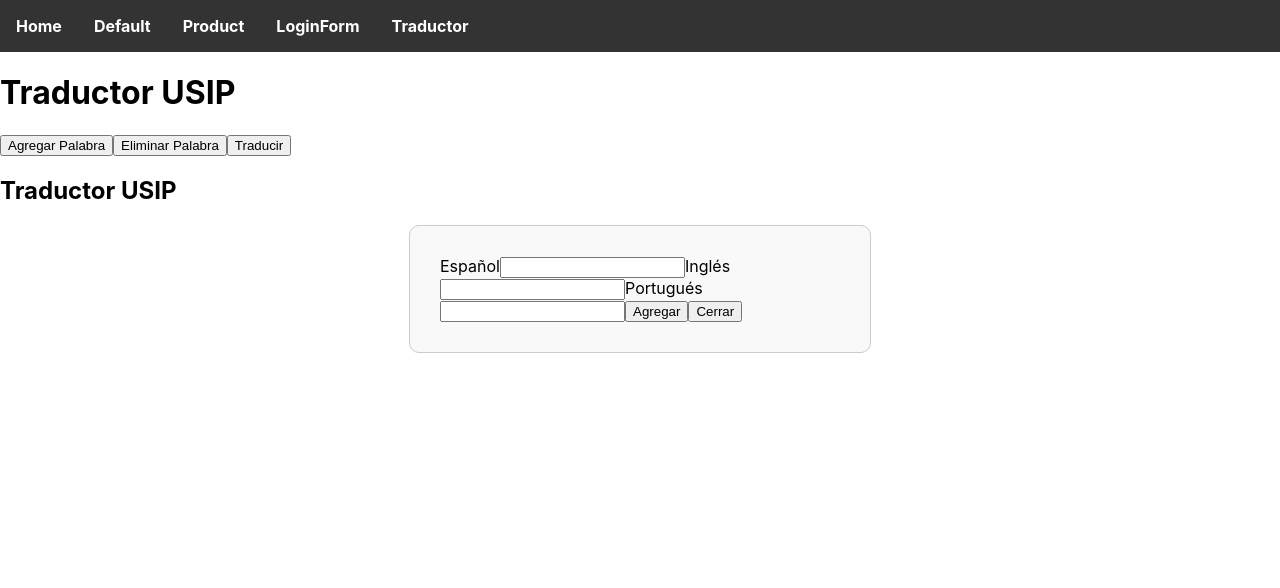
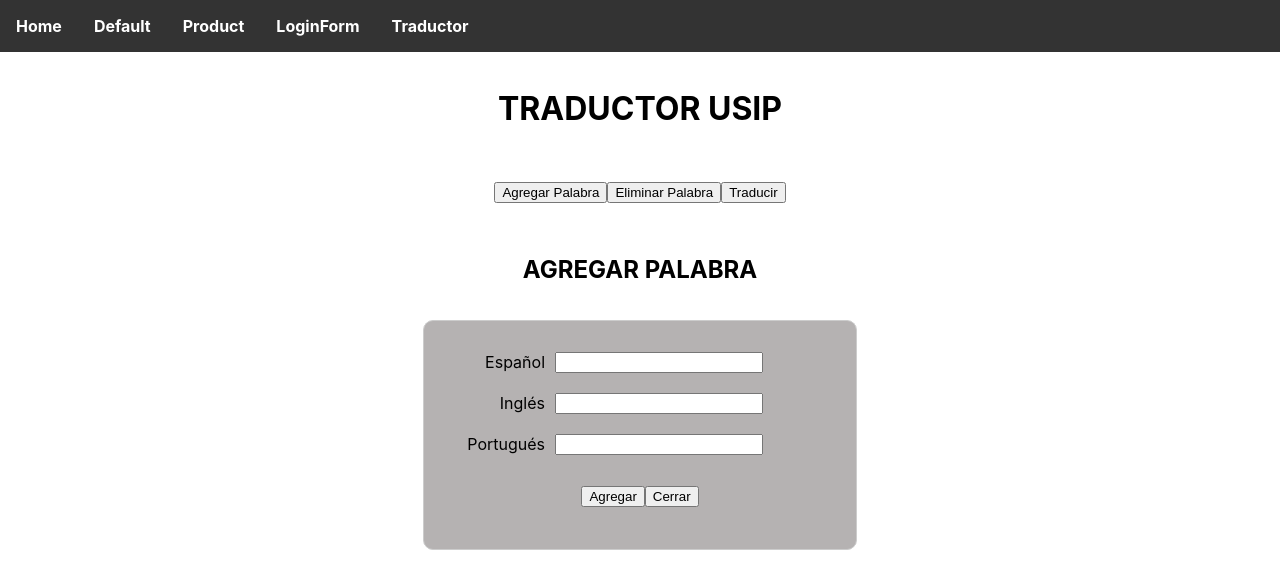
Before and after one commit to mamaguli72340086/recuperacionm7, a React (Create React App) app: page / in a window 1280 px wide. Both pictures are taken after a click on the button "Agregar Palabra". Shown: the top 588 px of the page. Built offline with nearby package versions, Linux system fonts and the light colour scheme.

Commit message:
Recuperatorio V4

```diff
--- a/src/App.css
+++ b/src/App.css
@@ -158,3 +158,53 @@ form div input {
   cursor: pointer;
 }
 /* styles for modals */
+.btn{
+  margin-left: 80vh;
+}
+.btn1{
+  margin-left: 105vh;
+}
+.form{
+  background:#b5b2b2;
+  margin:0 auto;
+  text-align:left;
+  width:30rem;
+  padding: 1rem;
+}
+.menu{
+  background-color: black;
+  color: white;
+  display: grid;
+  grid-template-columns: repeat(5,1fr);
+  padding: 1rem;
+}
+.entrada{
+  display: grid;
+  grid-template-columns: repeat(3, 1fr);
+  padding: 5px;
+}
+.boton{
+  /* margin: 0 auto; */
+  /* text-align: center; */
+  display: flex;
+  flex-direction: row;
+  align-items: center;
+  justify-content: center;
+  padding: 1rem;
+}
+.btn:hover{
+  background-color: #61dafb;
+}
+.titulo{
+  text-align: center;
+  text-transform: uppercase;
+  padding: 1rem;
+}
+.img{
+  width: 100%;
+  height: auto;
+}
+a{
+  text-decoration: none;
+  color: white;
+}
--- a/src/components/AddWordModal.jsx
+++ b/src/components/AddWordModal.jsx
@@ -2,7 +2,7 @@
 import React, { useState } from 'react';
 import { useDispatch } from 'react-redux';
 import { addWord } from '../redux/slices/dictionarySlice';
-
+import "../App.css";
 
 const AddWordModal = ({ onClose }) => {
   const [es, setEs] = useState('');
@@ -17,16 +17,24 @@ const AddWordModal = ({ onClose }) => {
 
   return (
     <div className="modal">
-      <h2>Traductor USIP</h2>
-      <form>
+      <h2 class="titulo">Agregar Palabra</h2>
+      <form class="form">
+        <div class="entrada">
           <label>Español</label>
           <input type="text" value={es} onChange={(e) => setEs(e.target.value)} />
+        </div>
+        <div class="entrada">
           <label>Inglés</label>
           <input type="text" value={en} onChange={(e) => setEn(e.target.value)} />
+        </div>
+        <div class="entrada">
           <label>Portugués</label>
           <input type="text" value={pt} onChange={(e) => setPt(e.target.value)} />
+        </div>
+        <div className="boton">
           <button type="button" onClick={handleAdd}>Agregar</button>
           <button type="button" onClick={onClose}>Cerrar</button>
+        </div>
       </form>
     </div>
   );
--- a/src/components/DeleteWordModal.jsx
+++ b/src/components/DeleteWordModal.jsx
@@ -2,6 +2,7 @@
 import React, { useState } from 'react';
 import { useDispatch } from 'react-redux';
 import { deleteWord } from '../redux/slices/dictionarySlice';
+import "../App.css";
 
 const DeleteWordModal = ({ onClose }) => {
   const [word, setWord] = useState('');
@@ -20,8 +21,10 @@ const DeleteWordModal = ({ onClose }) => {
 
   return (
     <div className="modal">
-      <h2>Traductor USIP</h2>
-      <p>Que palabra desea eliminar del diccionario. Puede escribir su palabra en español, inglés o portugués.</p>
+      <h2 className='titulo'>Eliminar Palabra</h2>
+      <form class="form">
+      <p className='parrafo'>Que palabra desea eliminar del diccionario. Puede escribir su palabra en español, inglés o portugués.</p>
+      <div class='entrada'>
         <label>Palabra</label>
         <input
           type="text"
@@ -29,8 +32,12 @@ const DeleteWordModal = ({ onClose }) => {
           onChange={(e) => setWord(e.target.value)}
           placeholder="Escribe la palabra a eliminar"
         />
+      </div>
+      <div className='boton'>
         <button type="button" onClick={handleDelete}>Eliminar</button>
         <button type="button" onClick={onClose}>Cerrar</button>
+      </div>
+      </form>
     </div>
   );
 };
--- a/src/components/Navbar.jsx
+++ b/src/components/Navbar.jsx
@@ -1,5 +1,5 @@
 import { Link } from 'react-router-dom';
-
+import "../App.css";
 const Navbar = () => {
     return (
         <nav>
--- a/src/components/TranslateWordModal.jsx
+++ b/src/components/TranslateWordModal.jsx
@@ -1,6 +1,7 @@
 // src/components/TranslateWordModal.jsx
 import React, { useState } from 'react';
 import { useSelector } from 'react-redux';
+import "../App.css";
 
 const TranslateWordModal = ({ onClose }) => {
   const [word, setWord] = useState('');
@@ -24,19 +25,30 @@ const TranslateWordModal = ({ onClose }) => {
 
   return (
     <div className="modal">
-      <h2>Traductor USIP</h2>
+      <h2 className='titulo'>Traducir Palabra</h2>
+      <form action="" class="form">
       <p>Que palabra desea traducir en el diccionario. Agregue su palabra y después el idioma de traducción.</p>
+      <div class="entrada">
         <label>Palabra a traducir</label>
         <input type="text" value={word} onChange={(e) => setWord(e.target.value)} />
+      </div>
+      <div class="entrada">
         <label>Idioma de traduccion</label>
         <select value={language} onChange={(e) => setLanguage(e.target.value)}>
           <option value="es">Español</option>
           <option value="en">Inglés</option>
           <option value="pt">Portugués</option>
         </select>
+      </div>
+      <div class="entrada">
+        <label htmlFor="">Traduccion</label>
         <textarea readOnly value={translation}></textarea>
+      </div>
+      <div class="boton">
         <button type="button" onClick={handleTranslate}>Traducir</button>
         <button type="button" onClick={onClose}>Cerrar</button>
+      </div>
+      </form>
     </div>
   );
 };
--- a/src/redux/traductor/MainPage.jsx
+++ b/src/redux/traductor/MainPage.jsx
@@ -13,11 +13,12 @@ const MainPage = () => {
 
   return (
     <div className="main-page">
-      <h1>Traductor USIP</h1>
-      <button onClick={() => setActiveModal('add')}>Agregar Palabra</button>
-      <button onClick={() => setActiveModal('delete')}>Eliminar Palabra</button>
-      <button onClick={() => setActiveModal('translate')}>Traducir</button>
-
+      <h1 class="titulo">Traductor USIP</h1>
+      <div class="boton">
+        <button onClick={() => setActiveModal('add')}>Agregar Palabra</button>
+        <button onClick={() => setActiveModal('delete')}>Eliminar Palabra</button>
+        <button onClick={() => setActiveModal('translate')}>Traducir</button>
+      </div>
       {activeModal === 'add' && <AddWordModal onClose={closeModal} />}
       {activeModal === 'delete' && <DeleteWordModal onClose={closeModal} />}
       {activeModal === 'translate' && <TranslateWordModal onClose={closeModal} />}
```
Lines whose indentation alone changed are shown as unchanged.
